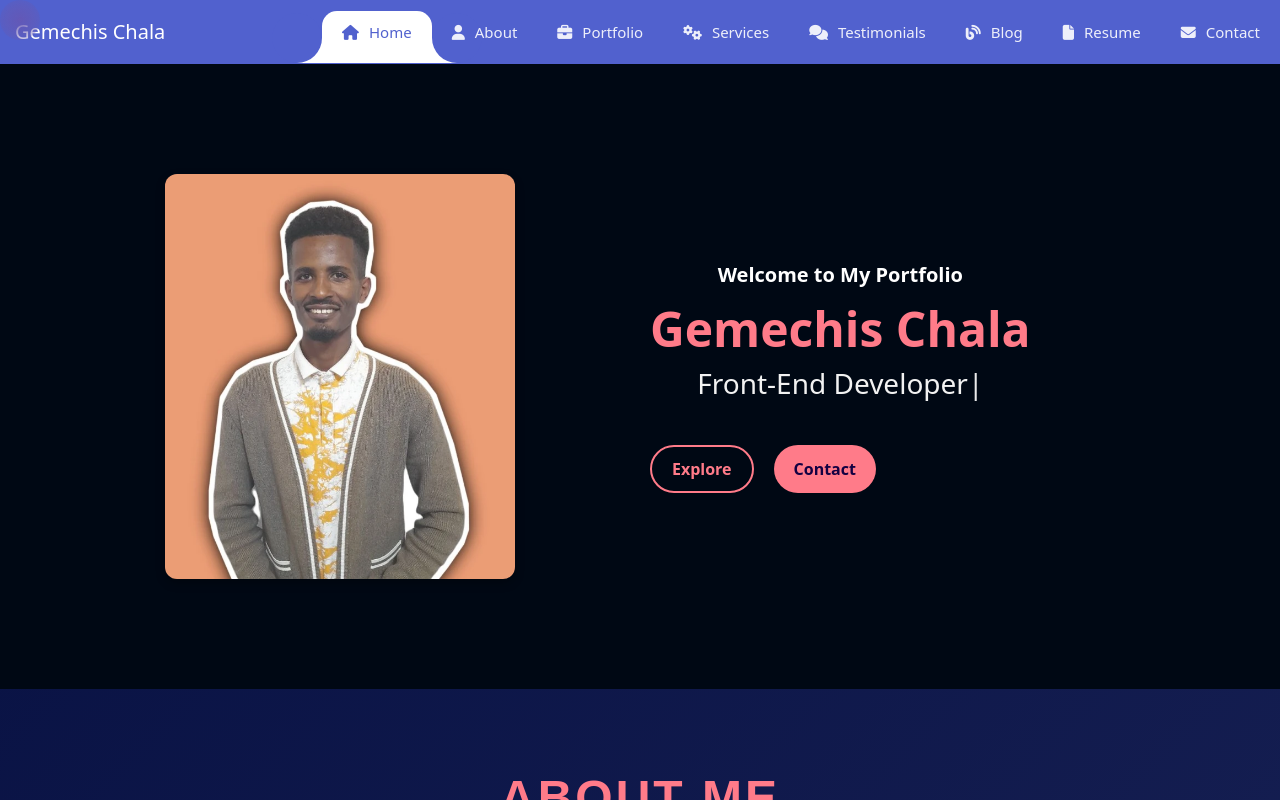
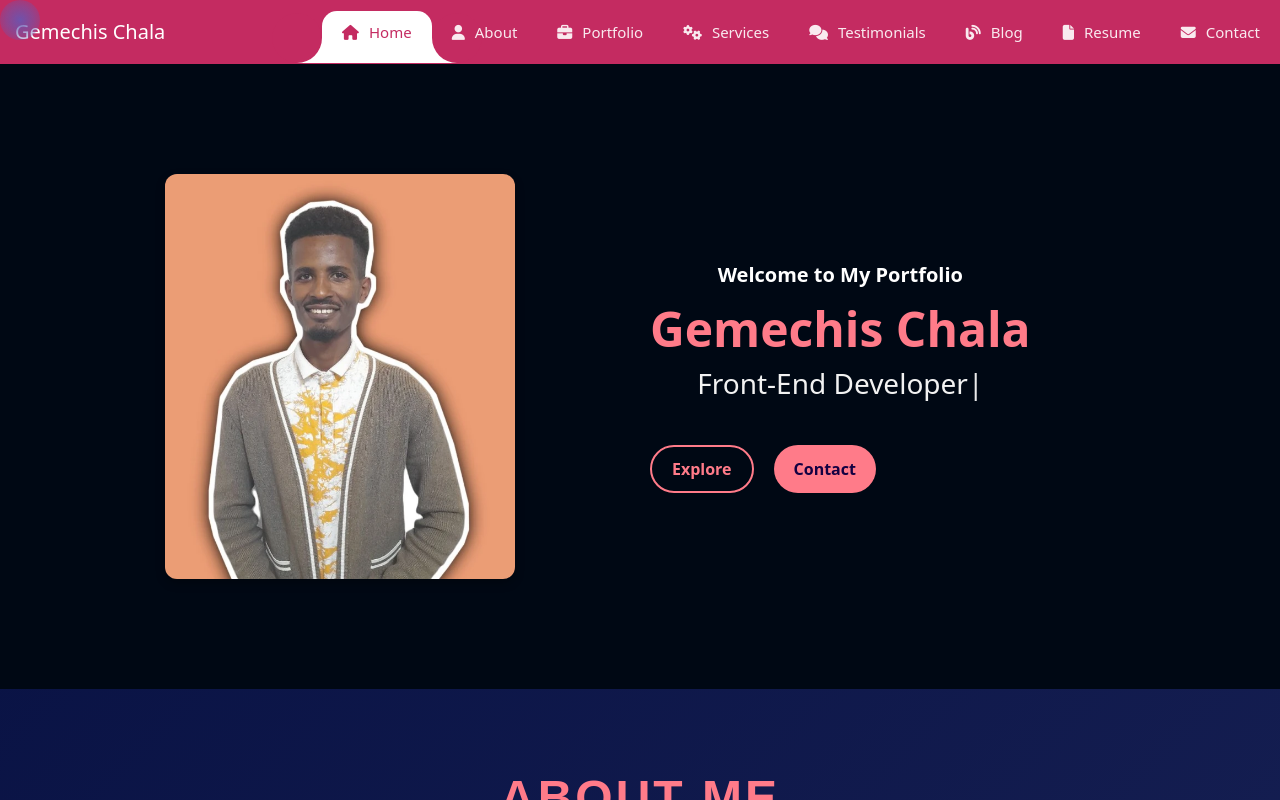
Before and after one commit to venopyX/my-portfolio-vue, a Vue app: page / in a window 1280 px wide. Built offline with nearby package versions, Linux system fonts and the light colour scheme; no server answers; the database is empty.

Commit message:
navbar color change

```diff
--- a/src/assets/styles.css
+++ b/src/assets/styles.css
@@ -3,7 +3,7 @@
 @tailwind utilities;
 
 :root {
-  --navcolor: #5161ce;
+  --navcolor: #c42b61;
   --primary-color: #0f1a8fd2;
   --hover-color: #b4bdee;
   --text-color: #fff;
```
